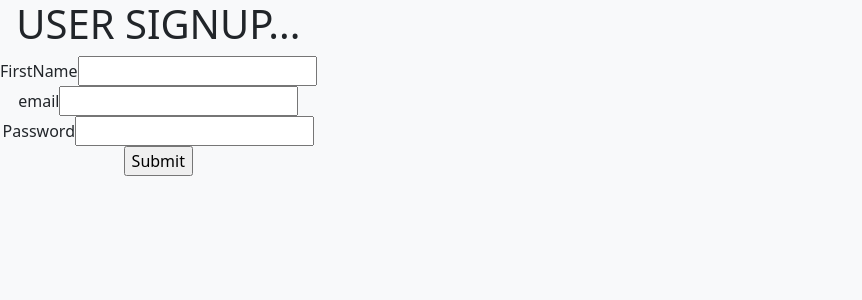
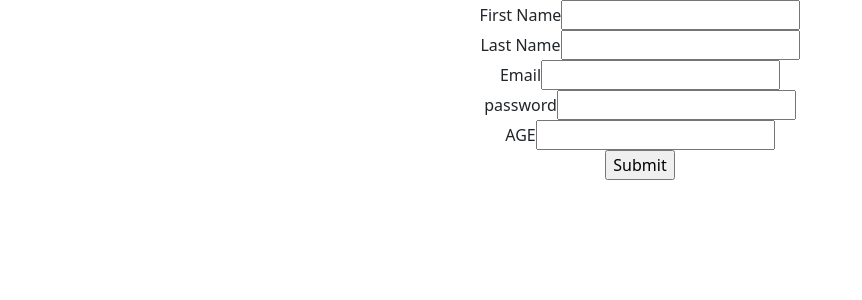
Before and after one commit to samirvithlani/25-intern-eadvertisment, a React (Vite) app: page /signup in a window 1280 px wide. Shown: the top 300 px of the page, without its empty margins (0-862 px from the left). Built offline with nearby package versions, Linux system fonts and the light colour scheme.

Commit message:
login signup

```diff
--- a/src/App.jsx
+++ b/src/App.jsx
@@ -1,37 +1,43 @@
-import { useState } from "react";
-import reactLogo from "./assets/react.svg";
-import viteLogo from "/vite.svg";
+import { useState, useEffect } from "react";
+import { Route, Routes, useLocation } from "react-router-dom";
 import { UserSidebar } from "./components/layouts/UserSidebar";
-//import './App.css'
-import "./assets/adminlte.css"
-import "./assets/adminlte.min.css"
-import { Route, Routes } from "react-router-dom";
 import { UserProfile } from "./components/user/UserProfile";
 import { Login } from "./components/common/Login";
 import { Signup } from "./components/common/Signup";
 import { AgencySidebar } from "./components/layouts/AgencySidebar";
 import { AddScreen } from "./components/agency/AddScreen";
 import axios from "axios";
+import "./assets/adminlte.css";
+import "./assets/adminlte.min.css";
 
 function App() {
+  //axios.defaults.baseURL = "http://localhost:8000";
+  axios.defaults.baseURL = "http://localhost:3000";
 
-  axios.defaults.baseURL = "http://localhost:3000"
+  const location = useLocation();
+
+  useEffect(() => {
+    if (location.pathname === "/login" || location.pathname === "/signup") {
+      document.body.className = ""; // Remove the unwanted class for login and signup
+    } else {
+      document.body.className =
+        "layout-fixed sidebar-expand-lg bg-body-tertiary sidebar-open app-loaded";
+    }
+  }, [location.pathname]);
 
   return (
-    <body class="layout-fixed sidebar-expand-lg bg-body-tertiary sidebar-open app-loaded">
-      <div className="app-wrapper">
-        <Routes>
-          <Route path="/login" element= {<Login/>}></Route>
-          <Route path="/signup" element ={<Signup/>}></Route>
-          <Route path="/user" element = {<UserSidebar/>}>
-            <Route path="profile" element = {<UserProfile/>}></Route>
-          </Route>
-          <Route path ="/agency" element = {<AgencySidebar/>}>
-            <Route path ="addscreen" element = {<AddScreen/>}></Route>
-          </Route>
-        </Routes>
-      </div>
-    </body>
+    <div className={location.pathname === "/login" || location.pathname === "/signup" ? "" : "app-wrapper"}>
+      <Routes>
+        <Route path="/login" element={<Login />} />
+        <Route path="/signup" element={<Signup />} />
+        <Route path="/user" element={<UserSidebar />}>
+          <Route path="profile" element={<UserProfile />} />
+        </Route>
+        <Route path="/agency" element={<AgencySidebar />}>
+          <Route path="addscreen" element={<AddScreen />} />
+        </Route>
+      </Routes>
+    </div>
   );
 }
 
--- a/src/components/common/Login.jsx
+++ b/src/components/common/Login.jsx
@@ -1,7 +1,48 @@
+import axios from 'axios';
 import React from 'react'
+import { useForm } from 'react-hook-form';
+import { useNavigate } from 'react-router-dom';
 
 export const Login = () => {
+
+  const navigate = useNavigate();
+
+  const {register, handleSubmit} = useForm();
+  const submitHandler = async(data) => {
+    //console.log(data);
+    //login api... http://localhost:3000/user/login
+    const res = await axios.post("/user/login", data)
+    console.log(res.data)
+    if(res.status === 200){
+      alert("Login Success") //tost...
+      localStorage.setItem("id",res.data.data._id)
+      localStorage.setItem("role",res.data.data.roleId.name)
+
+      if(res.data.data.roleId.name === "USER"){
+        navigate("/user") //check in app.js
+      }
+    }
+    else{
+      alert("Login Failed")
+    }
+  }
+
   return (
-    <div>Login</div>
+    <div style={{ textAlign: "center" }}>
+      <h1>LOGIN USER</h1>
+      <form onSubmit={handleSubmit(submitHandler)}>
+        <div>
+          <label>EMAIL</label>
+          <input type="text" {...register("email")} placeholder='enter email'/>
+        </div>
+        <div>
+          <label>Password</label>
+          <input type="text" {...register("password")} placeholder='enter password'/>
+        </div>
+        <div>
+          <input type="submit"></input>
+        </div>
+      </form>
+    </div>
   )
 }
--- a/src/components/common/Signup.jsx
+++ b/src/components/common/Signup.jsx
@@ -1,46 +1,51 @@
 import axios from "axios";
 import React from "react";
 import { useForm } from "react-hook-form";
+import { data, useNavigate } from "react-router-dom";
 
 export const Signup = () => {
   const { register, handleSubmit } = useForm();
+  //navigation...
+  const navigate = useNavigate();
+
   const submitHandler = async(data) => {
-    //console.log(data)
-    //const res = await axios.post("http://localhost:3000/user")
+    console.log(data);
+    data.roleId = "67bd39d90d07b9633d60535d"
 
-  //before sending data.. role bind
-    data.roleId = "67bd39d90d07b9633d60535d"
     const res = await axios.post("/user",data)
-    console.log(res) //axiosobjec
-    console.log(res.data) //api response...
-    //tost..
-    //"100" == 100 -->true
-    //"100" === 100 -->false
-    if(res.status===201){
-      //user added..
-      //naviget
+    //res.status
+    if(res.status === 201){
+      alert("User created successfully")
+      navigate("/login")
     }
     else{
-      //user not added..
-      //login..
+      alert("User not created")
     }
+
   };
 
   return (
     <div style={{ textAlign: "center" }}>
-      <h1>USER SIGNUP...</h1>
       <form onSubmit={handleSubmit(submitHandler)}>
         <div>
-          <label>FirstName</label>
-          <input type="text" {...register("firstName")}></input>
+          <label>First Name</label>
+          <input type="text" {...register("firstName")} />
         </div>
         <div>
-          <label>email</label>
-          <input type="text" {...register("email")}></input>
+          <label>Last Name</label>
+          <input type="text" {...register("lastName")} />
         </div>
         <div>
-          <label>Password</label>
-          <input type="password" {...register("password")}></input>
+          <label>Email</label>
+          <input type="text" {...register("email")} />
+        </div>
+        <div>
+          <label>password</label>
+          <input type="text" {...register("password")} />
+        </div>
+        <div>
+          <label>AGE</label>
+          <input type="text" {...register("age")} />
         </div>
         <div>
           <input type="submit"></input>
--- a/src/components/layouts/UserNavbar.jsx
+++ b/src/components/layouts/UserNavbar.jsx
@@ -1,6 +1,6 @@
 import React from "react";
 
-export const UserNavbar = () => {
+export const UserNavbar = ({ toggleSidebar }) => {
   return (
     <nav className="app-header navbar navbar-expand bg-body">
       {/*begin::Container*/}
@@ -8,10 +8,16 @@ export const UserNavbar = () => {
         <ul className="navbar-nav">
           <li className="nav-item">
             <a
-              className="nav-link"
-              data-lte-toggle="sidebar"
+              className="nav-link btn btn-light"
               href="#"
               role="button"
+              style={{
+                color: "black",
+                padding: "5px 10px",
+                border: "1px solid #ccc",
+                borderRadius: "5px",
+              }}
+              onClick={toggleSidebar}
             >
               <i className="bi bi-list" />
             </a>
--- a/src/components/layouts/UserSidebar.jsx
+++ b/src/components/layouts/UserSidebar.jsx
@@ -1,15 +1,23 @@
-import React from "react";
+import React, { useState } from "react";
 import { UserNavbar } from "./UserNavbar";
 import { Outlet } from "react-router-dom";
 
 export const UserSidebar = () => {
+  const [isSidebarOpen, setSidebarOpen] = useState(true);
+
+  const toggleSidebar = () => {
+    console.log("toggleSidebar");
+    setSidebarOpen(!isSidebarOpen);
+  };
   return (
     <>
-    <UserNavbar></UserNavbar>
+      <UserNavbar toggleSidebar={toggleSidebar} />
       <aside
-        className="app-sidebar bg-body-secondary shadow"
-        data-bs-theme="dark"
-      >
+          className={`app-sidebar bg-body-secondary shadow ${
+            isSidebarOpen ? "open" : "d-none"
+          }`}
+          data-bs-theme="dark"
+        >
         <div className="sidebar-brand">
           <a href="./index.html" className="brand-link">
             <img
```
Also changed, not shown: th.txt (added).
